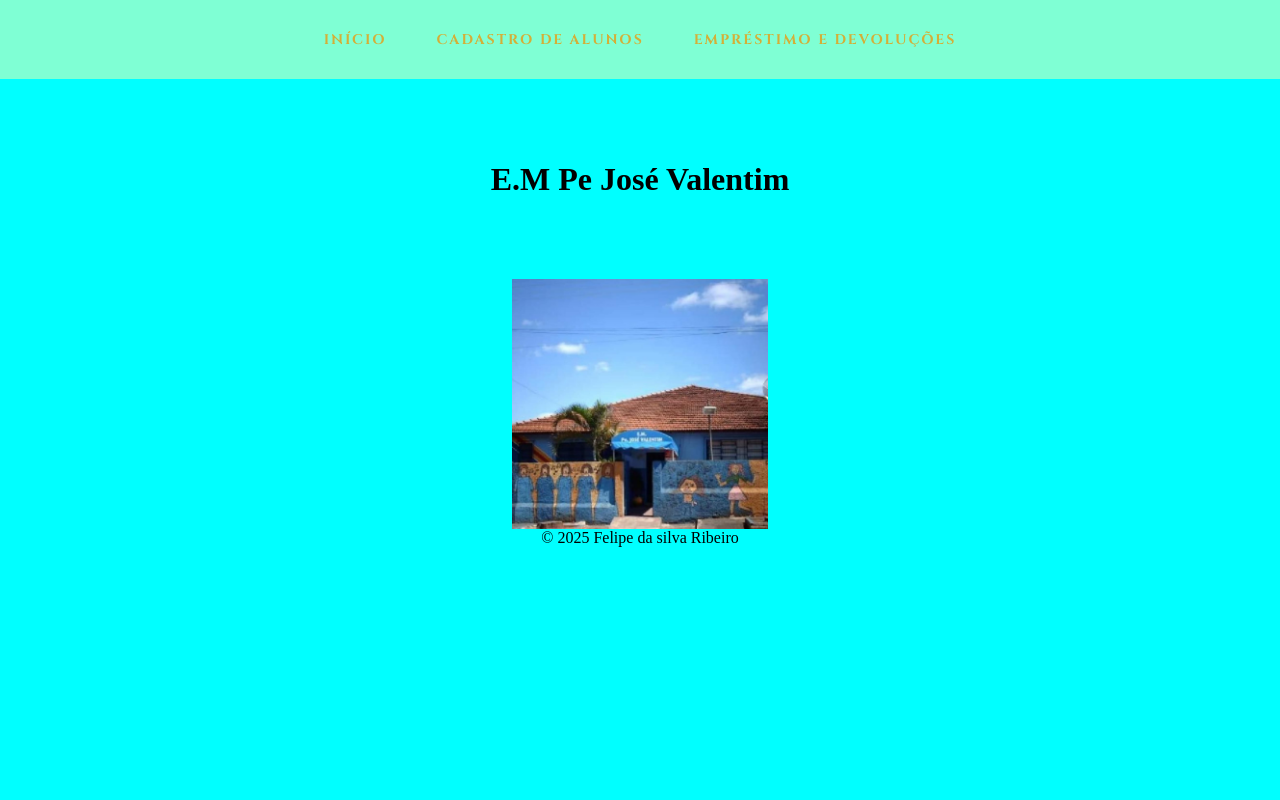
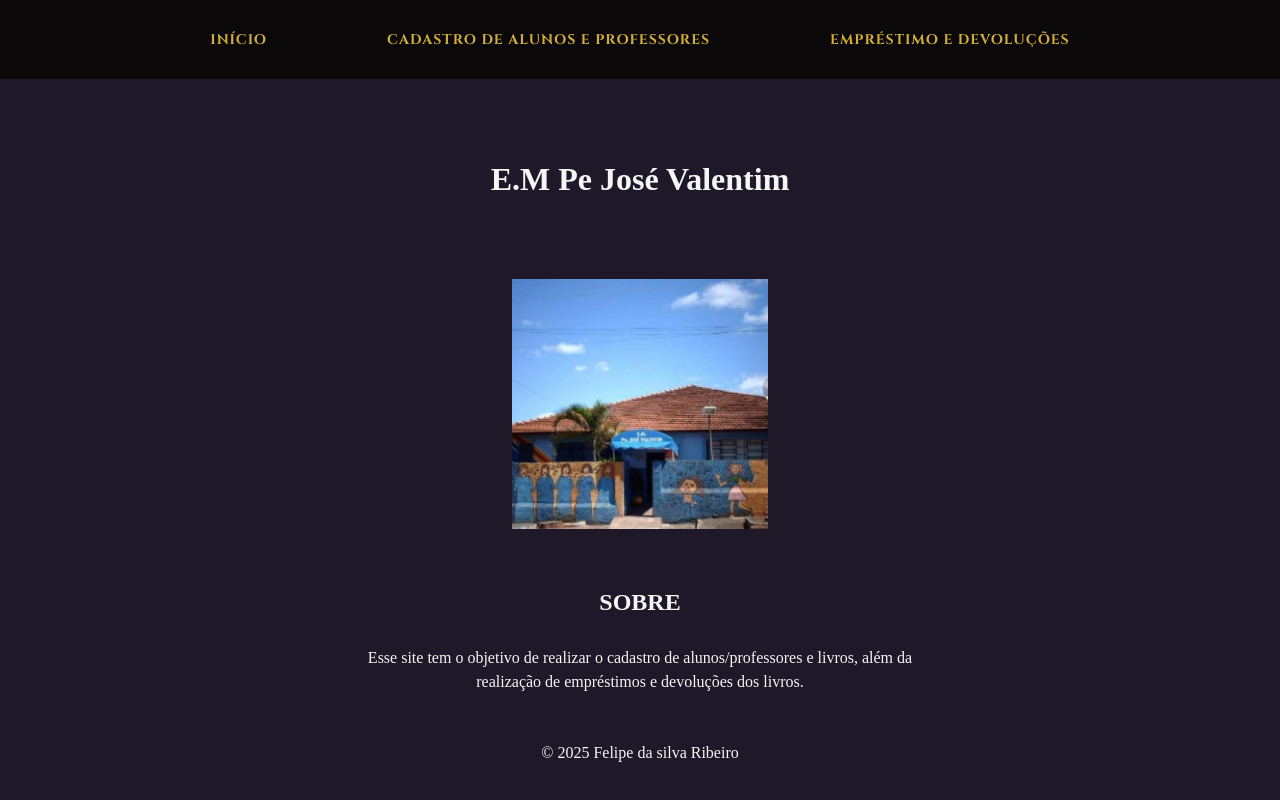
Before and after one commit to Feliperibeiro122/projetos, a Django app: page / in a window 1280 px wide. Run offline with Django 5.2, Linux system fonts and the light colour scheme.

Commit message:
documentacao+ aba sobre

```diff
--- a/biblioteca/forms.py
+++ b/biblioteca/forms.py
@@ -1,11 +1,13 @@
 from django import forms
 from biblioteca.models import Pessoa, Emprestimo
 
+# Formulário para usuário
 class PessoaForm(forms.ModelForm):
     class Meta:
         model = Pessoa
-        fields = ['nome', 'tipo', 'turma']
+        fields = ['nome', 'usuario', 'turma']
 
+# Formulário para empréstimo
 class EmprestimoForm(forms.ModelForm):
     nome_pessoa = forms.CharField(label="Nome do aluno/professor", max_length=100)
 
--- a/biblioteca/views.py
+++ b/biblioteca/views.py
@@ -1,11 +1,16 @@
 from django.shortcuts import render, redirect, get_object_or_404
 from biblioteca.models import Emprestimo, Pessoa
+from django.utils import timezone
+from datetime import timedelta
+
 from biblioteca.forms import PessoaForm, EmprestimoForm
 from django.http import JsonResponse
 
+# página principal
 def index(request):
     return render(request, 'index.html')
 
+# página de cadastro para usuários
 def cadastro(request):
     if request.method == 'POST':
         form = PessoaForm(request.POST)
@@ -20,6 +25,7 @@ def cadastro(request):
 from .models import Emprestimo, Pessoa
 from django.shortcuts import render, redirect
 
+# página do empréstimo
 def emprestimo(request):
     if request.method == 'POST':
         nome = request.POST.get('nome_pessoa')
@@ -28,19 +34,20 @@ def emprestimo(request):
             Emprestimo.objects.create(
                 titulo=request.POST.get('titulo'),
                 descricao=request.POST.get('descricao'),
-                pessoa=pessoa
+                pessoa=pessoa,
+                data_emprestimo=timezone.now(),
+                data_devolucao_prevista=timezone.now() + timedelta(days=7)
             )
             return redirect('emprestimo')
 
-    # ⬇️ ESSA LINHA É FUNDAMENTAL
     emprestimos = Emprestimo.objects.all().order_by('-data_emprestimo')
 
     return render(request, 'emprestimo.html', {
         'emprestimos': emprestimos
-        })
+    })
 
 
-
+# Funções para buscar usuário cadastrado e devolução de livro
 def buscar_pessoas(request):
     if request.headers.get('x-requested-with') == 'XMLHttpRequest':
         termo = request.GET.get('term', '')
--- a/templates/cadastro.html
+++ b/templates/cadastro.html
@@ -7,12 +7,14 @@
     <link rel="stylesheet" href="{% static 'style.css' %}">
     <title>BIBLIOTECA ESCOLA</title>
 </head>
+<!-- Direciona para as outras páginas -->
 <body>
     <header>
         <a href="{% url 'index' %}" class="painel">Início</a>
-        <a href="{% url 'cadastro' %}" class="painel">Cadastro de alunos</a>
+        <a href="{% url 'cadastro' %}" class="painel">Cadastro de alunos e professores</a>
         <a href="{% url 'emprestimo' %}" class="painel">Empréstimo e devoluções</a>
     </header>
+    <!-- Form para cadastro -->
     <main class="form-wrapper">
         <h2>Cadastro dos alunos ou professores</h2>
         <div class="form-container">
--- a/templates/index.html
+++ b/templates/index.html
@@ -9,10 +9,11 @@
 
     <title>BIBLIOTECA ESCOLA</title>
 </head>
+<!-- Direciona para as outras páginas -->
 <body>
     <header>
         <a href="{% url 'index' %}" class="painel">Início</a>
-        <a href="{% url 'cadastro' %}" class="painel">Cadastro de alunos</a>
+        <a href="{% url 'cadastro' %}" class="painel">Cadastro de alunos e professores</a>
         <a href="{% url 'emprestimo' %}" class="painel">Empréstimo e devoluções</a>
     </header>
     <div class="container-pai">
@@ -21,7 +22,10 @@
     <div>
         <img src="{% static 'assets/escola.jpg' %}">
     </div>
-
+    <div class="container-pai-sobre">
+       <h2 class="sobre">SOBRE</h2>
+        <p>Esse site tem o objetivo de realizar o cadastro de alunos/professores e livros, além da realização de empréstimos e devoluções dos livros.</p>
+    </div>
 
 
     <footer>&#169 2025 Felipe da silva Ribeiro</footer>
--- a/templates/static/style.css
+++ b/templates/static/style.css
@@ -1,6 +1,7 @@
 body {
-    background-color: aqua;
+    background-color: #1F1829;
     margin: 0;
+    color: #f5f5f5;
 }
 
 header {
@@ -8,7 +9,7 @@ header {
     justify-content: center;
     gap: 20px;
     padding: 20px;
-    background-color: aquamarine;
+    background-color: #0A0809;
 }
 
 .painel {
@@ -16,14 +17,14 @@ header {
     font-size: 14px;
     color: #d4af37;
     text-transform: uppercase;
-    letter-spacing: 2px;
-    padding: 10px 15px;
+    letter-spacing: 1px;
+    padding: 10px 50px;
     transition: background-color 0.3s;
     text-decoration: none;
 }
 
 .painel:hover {
-    background-color: #ddd;
+    background-color: #4345DB;
     border-radius: 5px;
 }
 
@@ -35,7 +36,7 @@ header {
     align-items: center;
     padding: 20px;
     gap: 20px;
-    background-color: #00ffff;
+    background-color: #1F1829;
     box-sizing: border-box;
 }
 
@@ -87,20 +88,29 @@ header {
     background-color: #0056b3;
 }
 
-/* Lista de sugestões (autocomplete) */
-#sugestoes {
-    margin-top: 5px;
-    border: 1px solid #ccc;
+.autocomplete-container {
+    position: relative;
+    display: inline-block;
+}
+
+/* Posiciona a lista abaixo ou acima do input */
+#nome-alunos {
+    position: absolute;
+    top: 100%; /* coloca logo abaixo do input */
+    left: 0;
+    width: 100%;
     background-color: white;
+    color: #0A0809;
     list-style: none;
     padding: 0;
+    margin: 5px 0 0 0;
     border-radius: 5px;
     max-height: 150px;
     overflow-y: auto;
     z-index: 10;
-    position: absolute;
-    width: 100%;
+    box-shadow: 0 2px 8px rgba(0,0,0,0.2);
 }
+
 
 /* Responsividade */
 @media (min-width: 600px) {
@@ -127,6 +137,26 @@ header {
     height: 200px;
 }
 
+.container-pai-sobre {
+    display: flex;
+    flex-direction: column;
+    justify-content: center;
+    align-items: center;
+    text-align: center;
+    margin: 40px auto;
+    max-width: 800px;
+    width: 100%;
+}
+
+.container-pai-sobre p {
+    text-align: center;
+    margin: 10px auto;
+    max-width: 600px;  /* limite para não ocupar a tela toda */
+    line-height: 1.5;  /* melhora a leitura */
+}
+
+
+
 .escola {
     text-align: center;
 }
```
Also changed, not shown: biblioteca/models.py (+14 -3 lines), templates/emprestimo.html (+12 -7 lines), biblioteca/migrations/0003_emprestimo_data_devolucao_prevista_and_more.py (added), biblioteca/migrations/0004_rename_tipo_pessoa_usuario_and_more.py (added).
